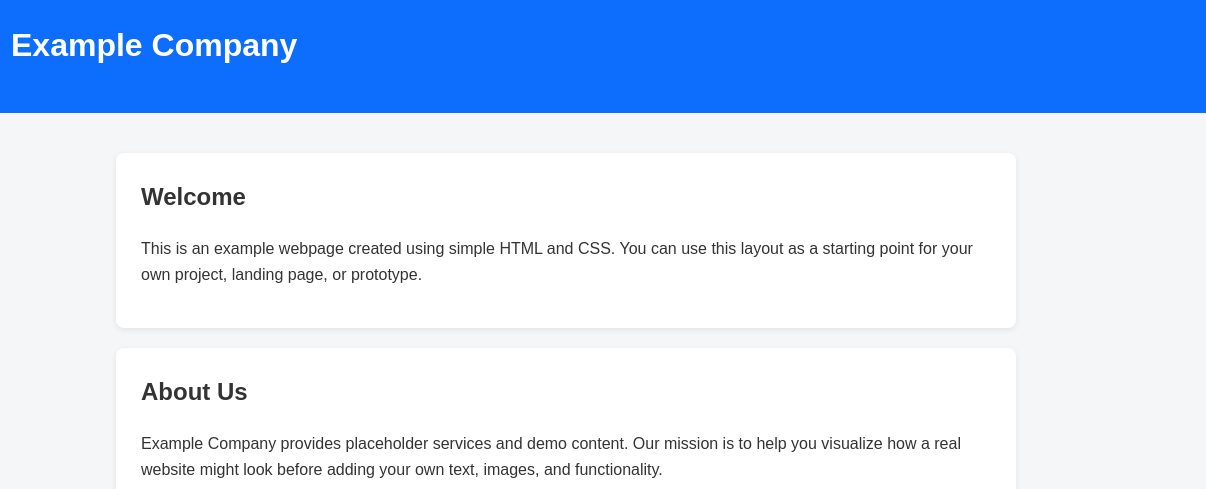
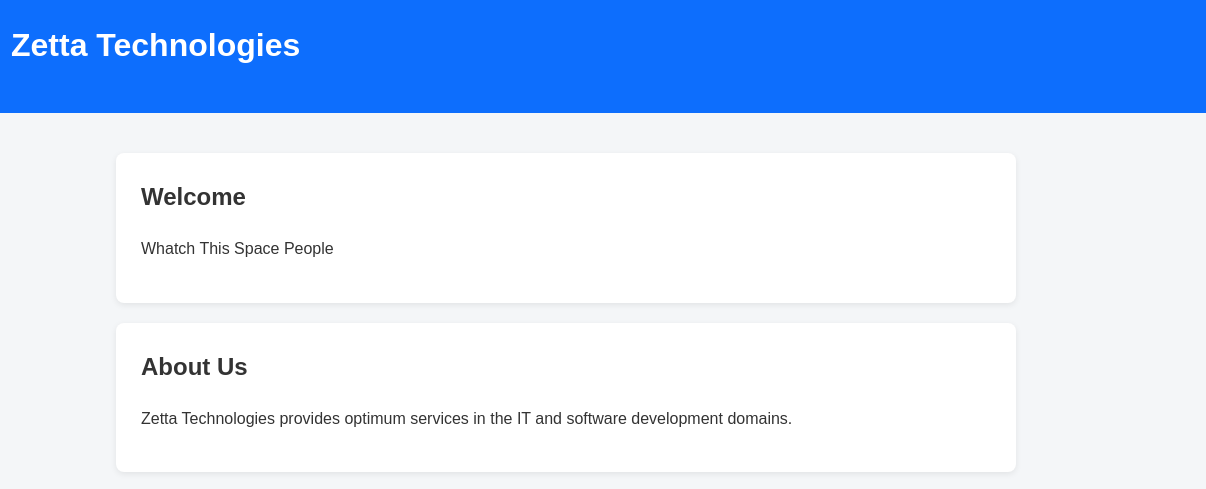
Before and after one commit to PiBosch/MyWebsites, a plain HTML site: page index.html in a window 1280 px wide. Shown: the top 489 px of the page, 74-1280 px from the left. Drawn offline with Linux system fonts and the light colour scheme.

Commit message:
Change title and content to Zetta Technologies
Updated company name and description in the webpage.

```diff
--- a/index.html
+++ b/index.html
@@ -2,7 +2,7 @@
 <html lang="en">
 <head>
   <meta charset="UTF-8" />
-  <title>Example Webpage</title>
+  <title>Zetta Technologies</title>
   <meta name="viewport" content="width=device-width, initial-scale=1.0" />
 
   <style>
@@ -80,25 +80,21 @@
       </text>
     </svg>
 
-    <h1>Example Company</h1>
+    <h1>Zetta Technologies</h1>
   </header>
 
   <main>
     <section>
       <h2>Welcome</h2>
       <p>
-        This is an example webpage created using simple HTML and CSS.
-        You can use this layout as a starting point for your own project,
-        landing page, or prototype.
+        Whatch This Space People
       </p>
     </section>
 
     <section>
       <h2>About Us</h2>
       <p>
-        Example Company provides placeholder services and demo content.
-        Our mission is to help you visualize how a real website might look
-        before adding your own text, images, and functionality.
+        Zetta Technologies provides optimum services in the IT and software development domains.
       </p>
     </section>
 
```
